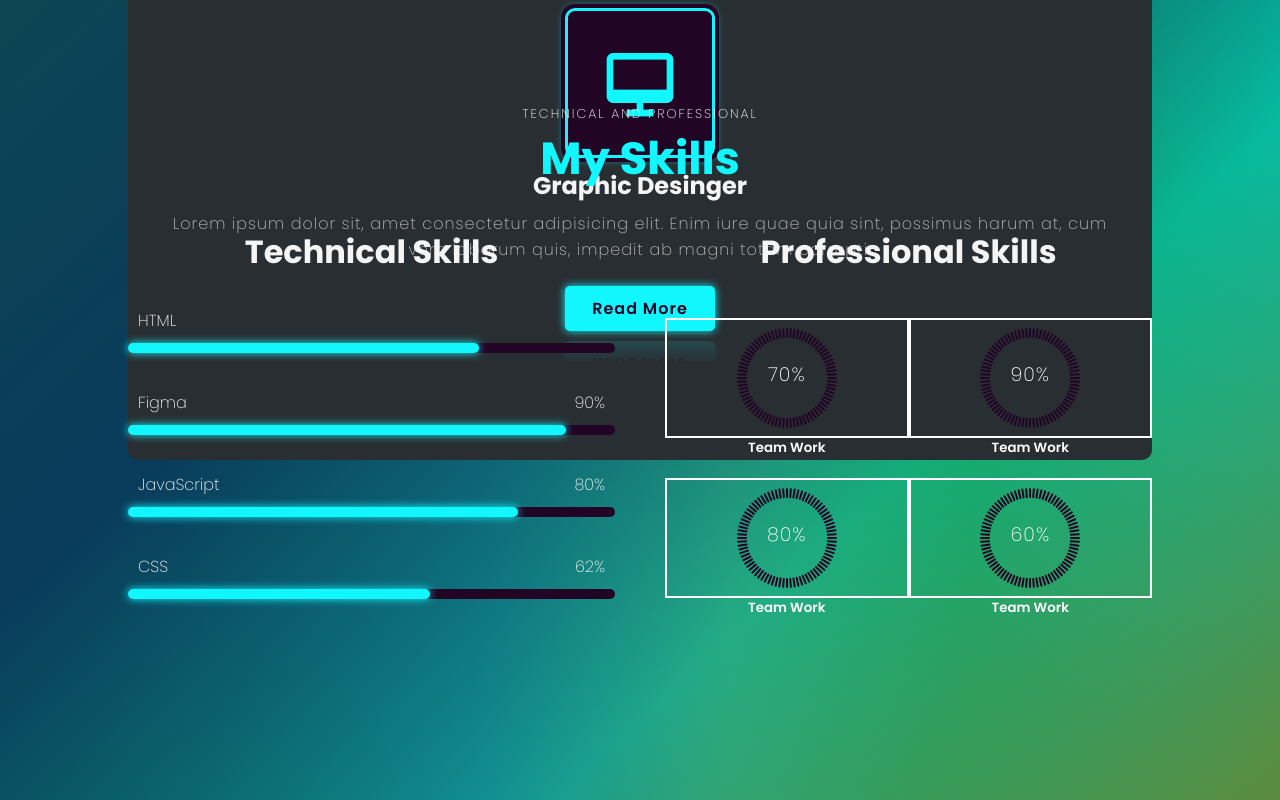
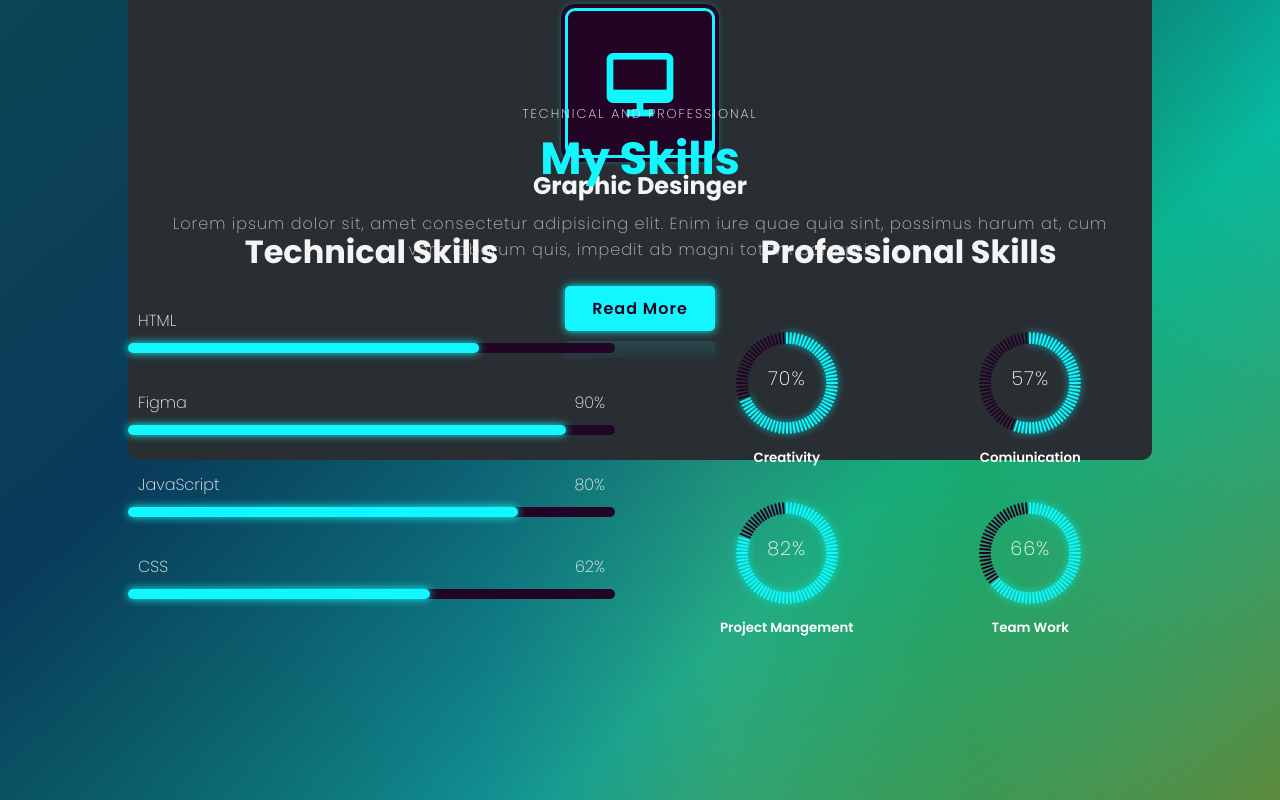
Before and after one commit to amriddin26/Portfolio, a plain HTML site: page index.html in a window 1280 px wide. Shown: the part 2525-3325 px from the top of the page. Drawn offline with nearby package versions, Linux system fonts and the light colour scheme.

Commit message:
dsfdsfdf

```diff
--- a/css/style.css
+++ b/css/style.css
@@ -763,29 +763,26 @@ svg{
 
 .circle1{
     width: 100%;
-    height: 120px;
+    height: 130px;
     display: flex;
     justify-content: center;
     align-items: center;
-    border: 2px solid #fff;
+    /* border: 2px solid #fff; */
 }
 
 .circle1 .points{
     width: 2px;
-    height: 10px;
+    height: 12px;
     background-color: var(--bg-color);
     position: absolute;
-    border-radius: 3px;
+    border-radius: 5px;
     transform: rotate(calc(var(--i)*var(--rot))) translateY(-45px);
 }
 
-.points .marked{
+.points.marked{
     animation: glow  0.04s linear forwards;
     animation-delay: calc(var(--i)*0.05s);
 }
-
-
-
 
 
 @keyframes glow {
--- a/index.html
+++ b/index.html
@@ -216,33 +216,33 @@
             <h3>Professional Skills</h3>
             <div class="porfessional">
                 <div class="box">
-                    <div class="circle1" data-dots="80" data-percent="90"></div>
+                    <div class="circle1" data-dots="80" data-percent="70"></div>
                     <div class="text">
                         <big>70%</big>
-                        <small>Team Work</small>
+                        <small>Creativity</small>
                     </div>
                 </div>
 
                 <div class="box">
-                    <div class="circle1" data-dots="80" data-percent="90"></div>
+                    <div class="circle1" data-dots="80" data-percent="57"></div>
                     <div class="text">
-                        <big>90%</big>
-                        <small>Team Work</small>
+                        <big>57%</big>
+                        <small>Comiunication</small>
                     </div>
                 </div>
 
                 <div class="box">
-                    <div class="circle1" data-dots="80" data-percent="90"></div>
+                    <div class="circle1" data-dots="80" data-percent="82"></div>
                     <div class="text">
-                        <big>80%</big>
-                        <small>Team Work</small>
+                        <big>82%</big>
+                        <small>Project Mangement</small>
                     </div>
                 </div>
 
                 <div class="box">
-                    <div class="circle1" data-dots="80" data-percent="90"></div>
+                    <div class="circle1" data-dots="80" data-percent="66"></div>
                     <div class="text">
-                        <big>60%</big>
+                        <big>66%</big>
                         <small>Team Work</small>
                     </div>
                 </div>
--- a/js/animaton.js
+++ b/js/animaton.js
@@ -14,7 +14,7 @@
 
 
     const pointsMarked = elem.querySelectorAll('.points');
-    for(let i = 0 ; i < percent ; i++){
-        pointsMarked[i].classList.add('marked')
+    for(let i = 0; i < percent ; i++){
+        pointsMarked[i].classList.add('marked');
     }
 });
```
